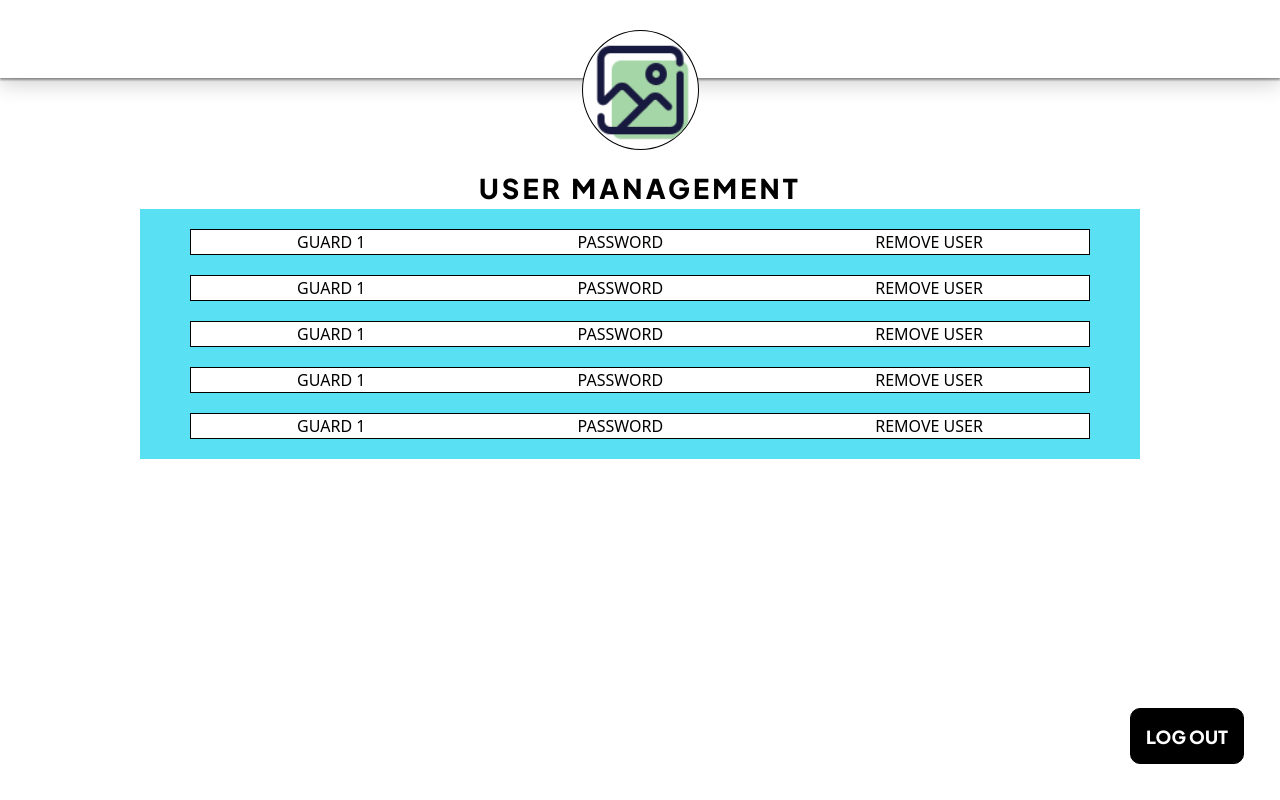
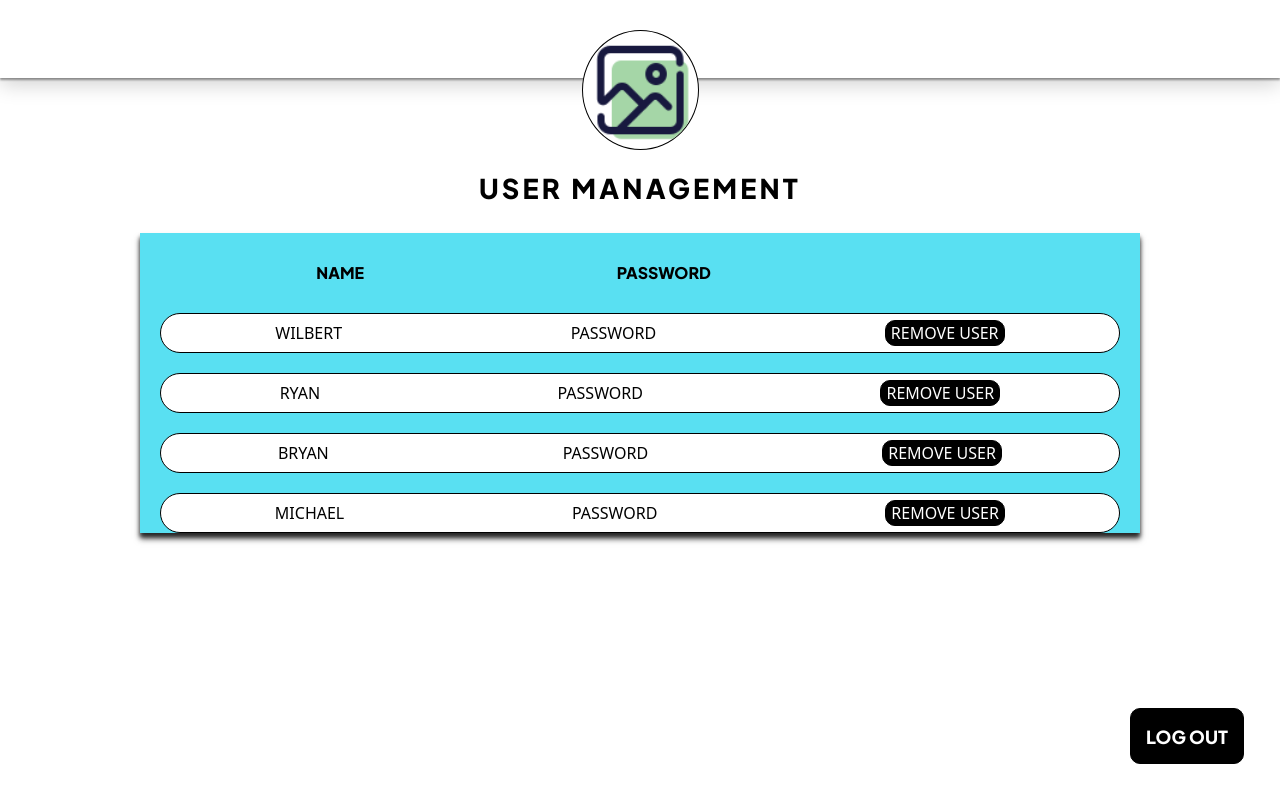
Before and after one commit to ItsMePaz/Hello_VMS_FrontEnd, a React (Vite) app: page /Hello_VMS_FrontEnd/user_management in a window 1280 px wide. Built offline with nearby package versions, Linux system fonts and the light colour scheme.

Commit message:
Second update on InputCell

```diff
--- a/components/InputCell.jsx
+++ b/components/InputCell.jsx
@@ -7,7 +7,9 @@ function InputCell({ user_name, user_password, user_id }) {
       <div className="cell-border tw-flex tw-bg-white">
         <div>{user_name}</div>
         <div>{user_password}</div>
-        <button id={user_id}>REMOVE USER</button>
+        <button className="cellButton" id={user_id}>
+          REMOVE USER
+        </button>
       </div>
     </div>
   );
--- a/pages/UserManagement.jsx
+++ b/pages/UserManagement.jsx
@@ -9,11 +9,34 @@ function UserManagement() {
   return (
     <div>
       <PageHeader bgColor=" tw-bg-white" />
-      <PageTitle title="USER MANAGEMENT" />
-      <div className="back-drop">
-        <div className=" tw-bg-[#59e0f2] tw-pb-[20px]">
+      <PageTitle className="tw-mb-[20px]" title="USER MANAGEMENT" />
+      <br />
+      <div className="back-drop tw-overflow-auto">
+        <div className=" tw-bg-[#59e0f2] tw-pb-[20px] ">
+          <div className="cell-placement">
+            <div className="cell-title-border tw-flex">
+              <div>NAME</div>
+              <div>PASSWORD</div>
+              <div> </div>
+            </div>
+          </div>
           <InputCell
-            user_name="GUARD 1"
+            user_name="WILBERT"
+            user_password="PASSWORD"
+            user_id="12351241"
+          />
+          <InputCell
+            user_name="RYAN  "
+            user_password="PASSWORD"
+            user_id="12351241"
+          />
+          <InputCell
+            user_name="BRYAN  "
+            user_password="PASSWORD"
+            user_id="12351241"
+          />
+          <InputCell
+            user_name="MICHAEL"
             user_password="PASSWORD"
             user_id="12351241"
           />
--- a/src/App.css
+++ b/src/App.css
@@ -1,8 +1,27 @@
+@import url("https://fonts.googleapis.com/css2?family=Inter:wght@500&family=Plus+Jakarta+Sans:wght@800&family=Rajdhani:wght@700&display=swap");
+
 .cell-border {
   border: 1px black solid;
+  width: 800px;
+  justify-content: space-around;
+  flex-grow: 1;
+  margin-top: 20px;
+  border-radius: 20px;
+  height: 40px;
+  align-items: center;
+  margin-left: 20px;
+  margin-right: 20px;
+}
+.cell-title-border {
+  font-family: "Plus Jakarta Sans", sans-serif;
+  position: sticky;
+  top: 0;
   width: 900px;
   justify-content: space-around;
   margin-top: 20px;
+  border-radius: 20px;
+  height: 40px;
+  align-items: center;
 }
 
 .cell-placement {
@@ -14,4 +33,21 @@
   width: 1000px;
   position: relative;
   margin: 0 auto;
+  max-height: 300px;
+
+  box-shadow: 0 4px 4px 0 rgba(0, 0, 0, 0.648), 0 6px 6px 0 rgba(0, 0, 0, 0.575);
 }
+
+.cellButton {
+  color: white;
+  background-color: black;
+
+  border: 1px black solid;
+
+  border-radius: 10px;
+
+  transition: transform 0.2s;
+  display: flex;
+  justify-content: center;
+  width: 120px;
+}
```
